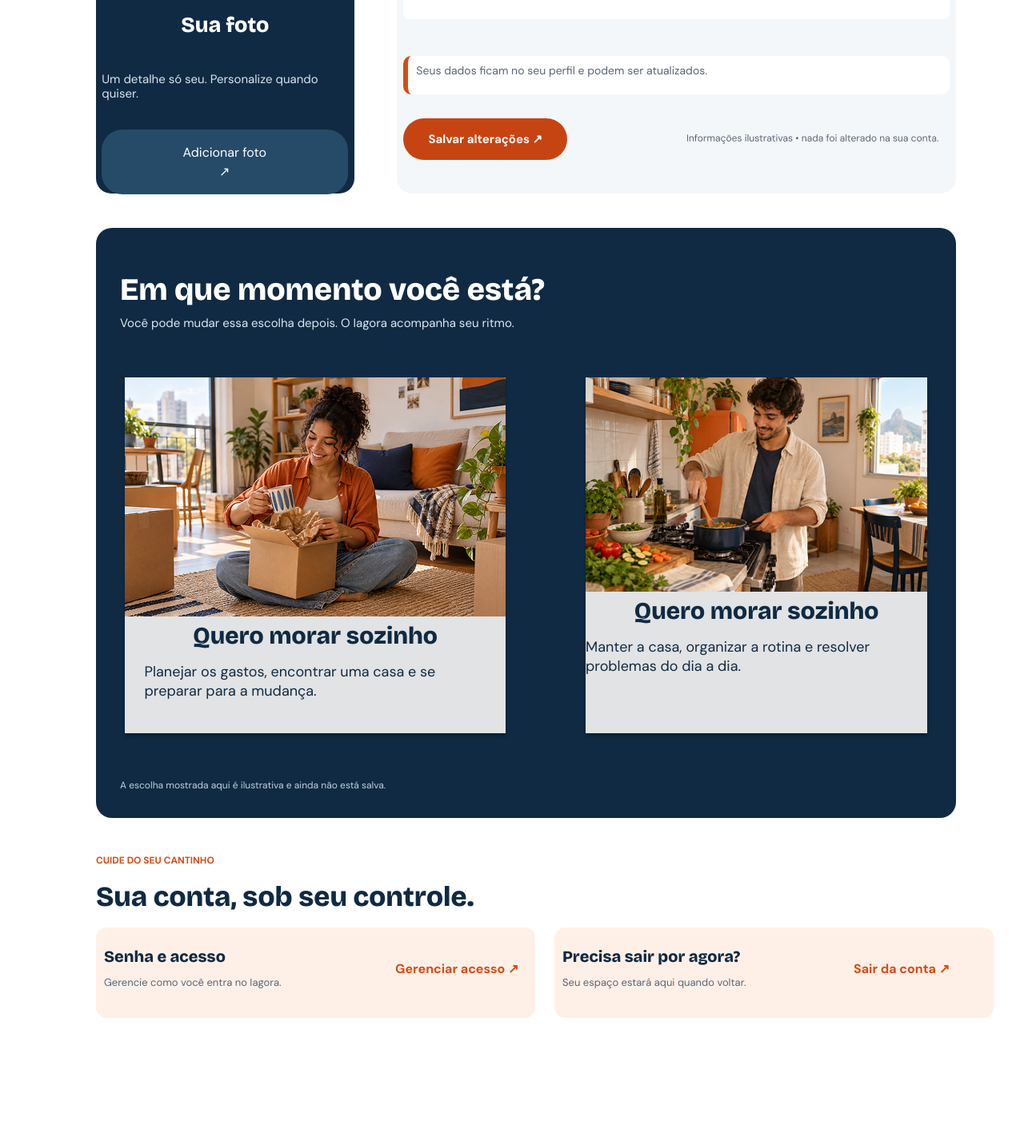
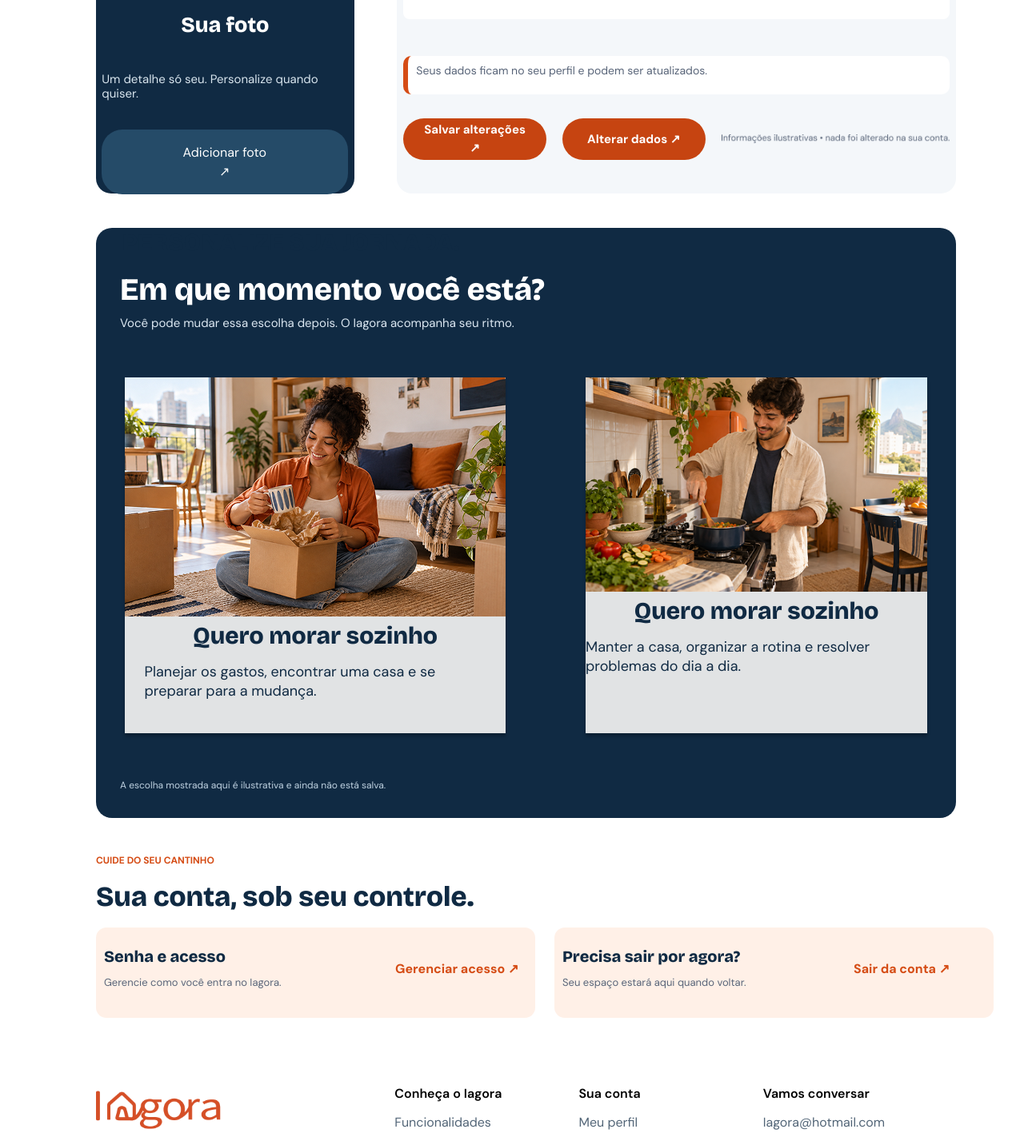
Before and after one commit to IAgoraApp/frontend, a React (Vite) app: page /perfil in a window 1280 px wide. Shown: the part 420-1847 px from the top of the page at 80% size. Before the commit the page ends 1696 px from the top, so only its background shows below. Built offline with nearby package versions, Linux system fonts and the light colour scheme.

Commit message:
botao adicionado

```diff
--- a/src/features/marketplace/components/marketplaceSection.jsx
+++ b/src/features/marketplace/components/marketplaceSection.jsx
@@ -71,7 +71,7 @@ export default function MarketplaceSection({ empresa, pagina }) {
                   Deu ruim?
                   <br />
                   <span className='text-(--laranja-principal)'>
-                    Tem quem faz.
+                    Tem quem faça.
                   </span>
                 </Title>
                 <p className='max-w-xl text-lg leading-relaxed'>
--- a/src/features/perfil/perfil.jsx
+++ b/src/features/perfil/perfil.jsx
@@ -3,9 +3,13 @@ import Foto from './assets/fotoperfil.png'
 import Frase from './assets/frase.png'
 import Mulher1 from './assets/morarsozinho.png'
 import Homem1 from './assets/morosozinho.png'
+import Footer from '../../shared/footer'
 
 export default function Perfil() {
     return (
+        <>
+
+
             <main>
                 <section className={Styles.meuperfil}>
 
@@ -69,12 +73,19 @@ export default function Perfil() {
 
                         <div className={Styles.dados_usuario2}>
 
+
                             <button className={Styles.botaoalteracoes} type="submit">
                                 <p className={Styles.pbotaoalteracoes}>
                                     Salvar alterações  ↗
                                 </p>
 
                             </button>
+
+                            <a href='#' className={Styles.botaoalteracoes}>
+                                <p className={Styles.pbotaoalteracoes}>
+                                    Alterar dados  ↗
+                                </p>
+                            </a>
 
                             <div className={Styles.img_frase}>
                                 <img src={Frase} alt="Imagem de uma frase" />
@@ -201,5 +212,9 @@ export default function Perfil() {
 
                 </section>
             </main>
+
+            <Footer />
+
+        </>
     )
 }
--- a/src/features/perfil/styles/meuperfil.module.css
+++ b/src/features/perfil/styles/meuperfil.module.css
@@ -208,6 +208,7 @@
     justify-content: space-between;
     align-items: center;
     flex-direction: row;
+    gap: 20px;
 }
 
 .botaoalteracoes {
```
Lines whose indentation alone changed are shown as unchanged.
